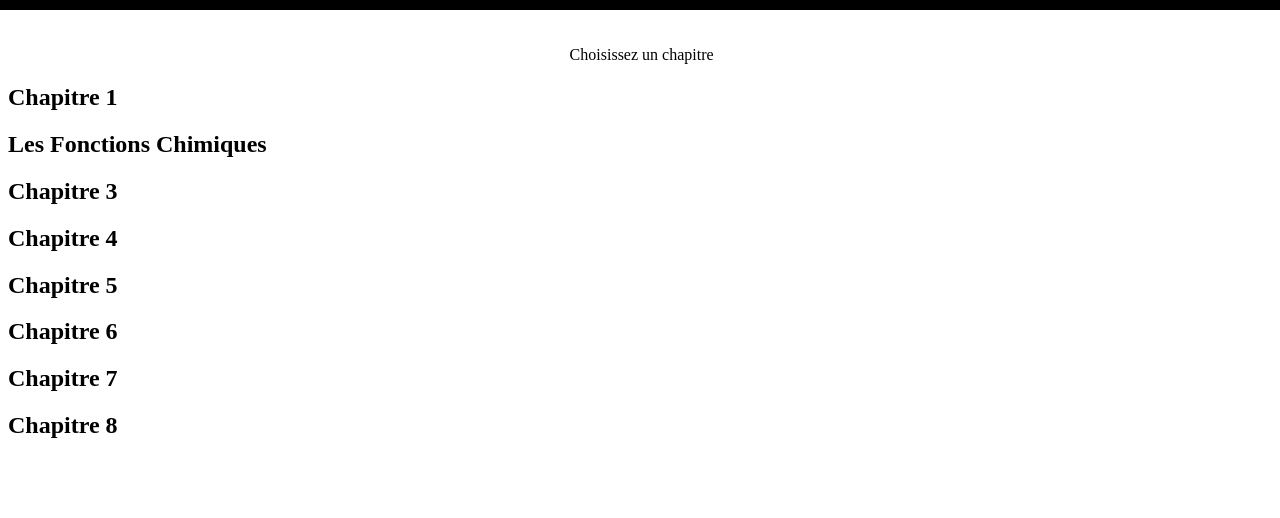
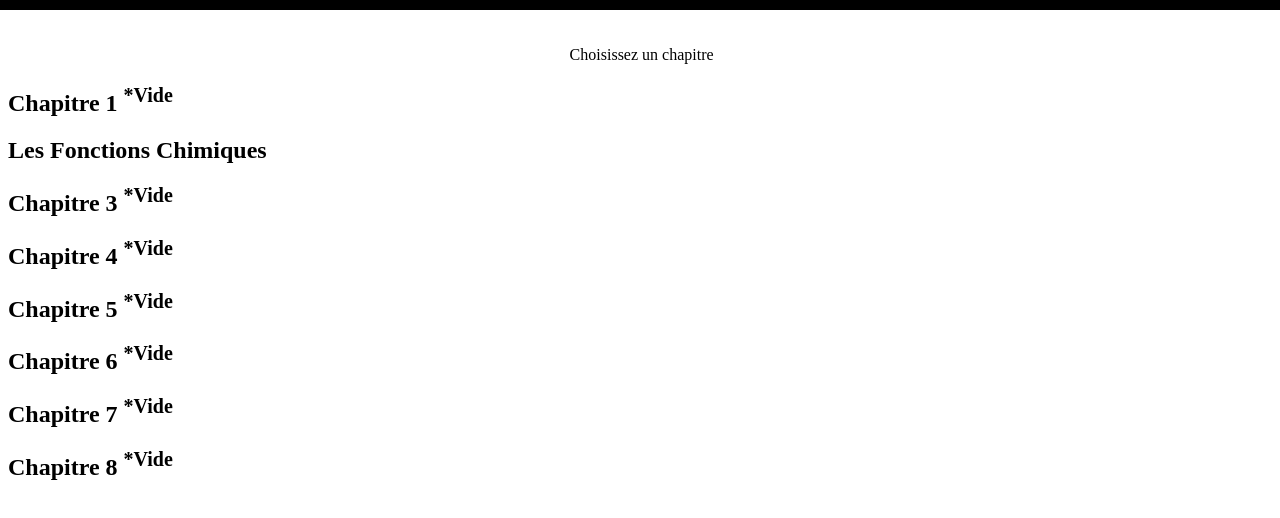
Before and after one commit to Shogun128/Cours, a plain HTML site: page cours/chimie/chimie-organique.html in a window 1280 px wide. Shown: the part 40-558 px from the top of the page. Drawn offline with Linux system fonts and the light colour scheme.

Commit message:
added empty to empty stuff

```diff
--- a/cours/chimie/chimie-organique.html
+++ b/cours/chimie/chimie-organique.html
@@ -14,14 +14,14 @@
     </div>
     <div id="content">
       <p id="choicebox">Choisissez un chapitre</p>
-      <a href="chimie organique/chapitre1.html" id="chapitre"><h2>Chapitre 1</h2></a>
+      <a href="chimie organique/chapitre1.html" id="chapitre"><h2>Chapitre 1 <sup>*Vide</sup></h2></a>
       <a href="chimie organique/chapitre2.html" id="chapitre"><h2>Les Fonctions Chimiques</h2></a>
-      <a href="chapitre3.html" id="chapitre"><h2>Chapitre 3</h2></a>
-      <a href="chapitre4.html" id="chapitre"><h2>Chapitre 4</h2></a>
-      <a href="chapitre5.html" id="chapitre"><h2>Chapitre 5</h2></a>
-      <a href="chapitre6.html" id="chapitre"><h2>Chapitre 6</h2></a>
-      <a href="chapitre7.html" id="chapitre"><h2>Chapitre 7</h2></a>
-      <a href="chapitre8.html" id="chapitre"><h2>Chapitre 8</h2></a>
+      <a href="chapitre3.html" id="chapitre"><h2>Chapitre 3 <sup>*Vide</sup></h2></a>
+      <a href="chapitre4.html" id="chapitre"><h2>Chapitre 4 <sup>*Vide</sup></h2></a>
+      <a href="chapitre5.html" id="chapitre"><h2>Chapitre 5 <sup>*Vide</sup></h2></a>
+      <a href="chapitre6.html" id="chapitre"><h2>Chapitre 6 <sup>*Vide</sup></h2></a>
+      <a href="chapitre7.html" id="chapitre"><h2>Chapitre 7 <sup>*Vide</sup></h2></a>
+      <a href="chapitre8.html" id="chapitre"><h2>Chapitre 8 <sup>*Vide</sup></h2></a>
       </div>
 
   </body>
```
Also changed, not shown: cours.html (+7 -7 lines), cours/biologie.html (+7 -7 lines), cours/chimie.html (+2 -2 lines).
